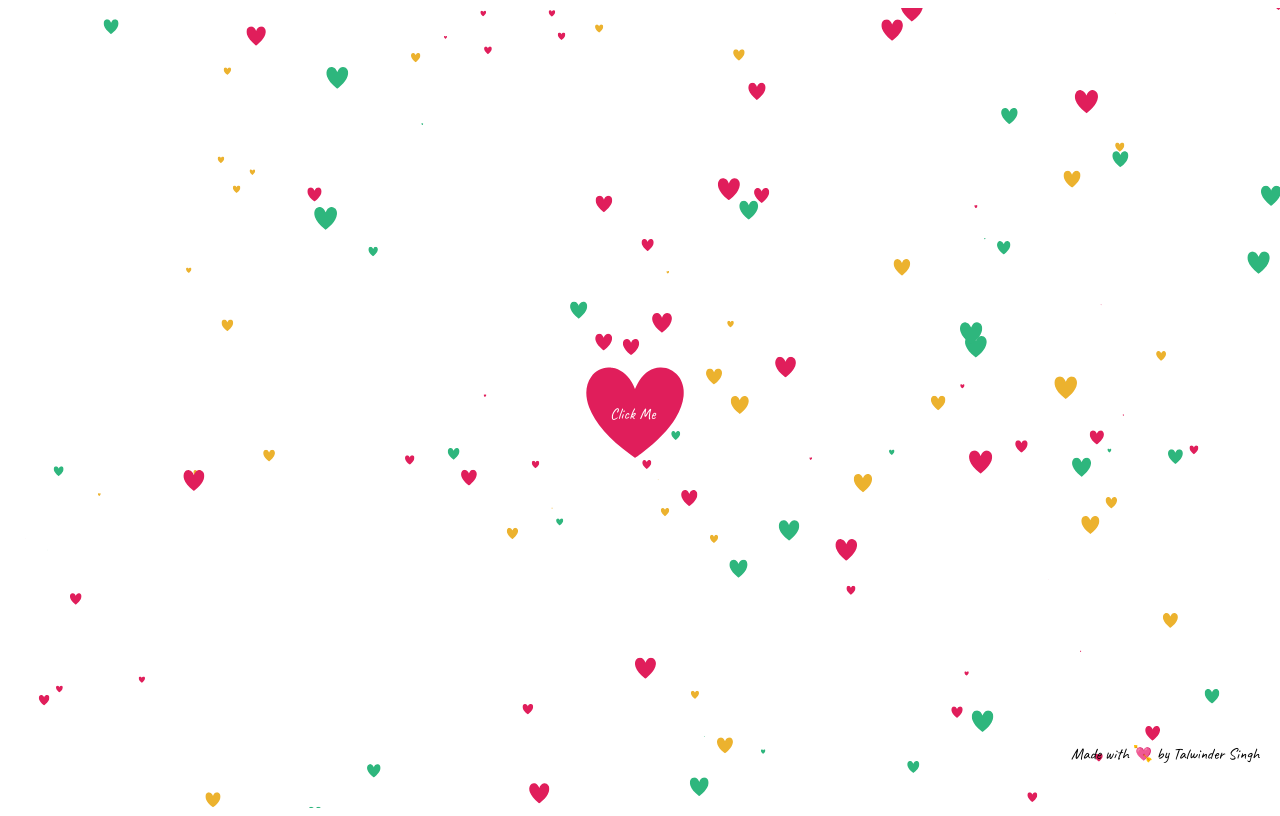
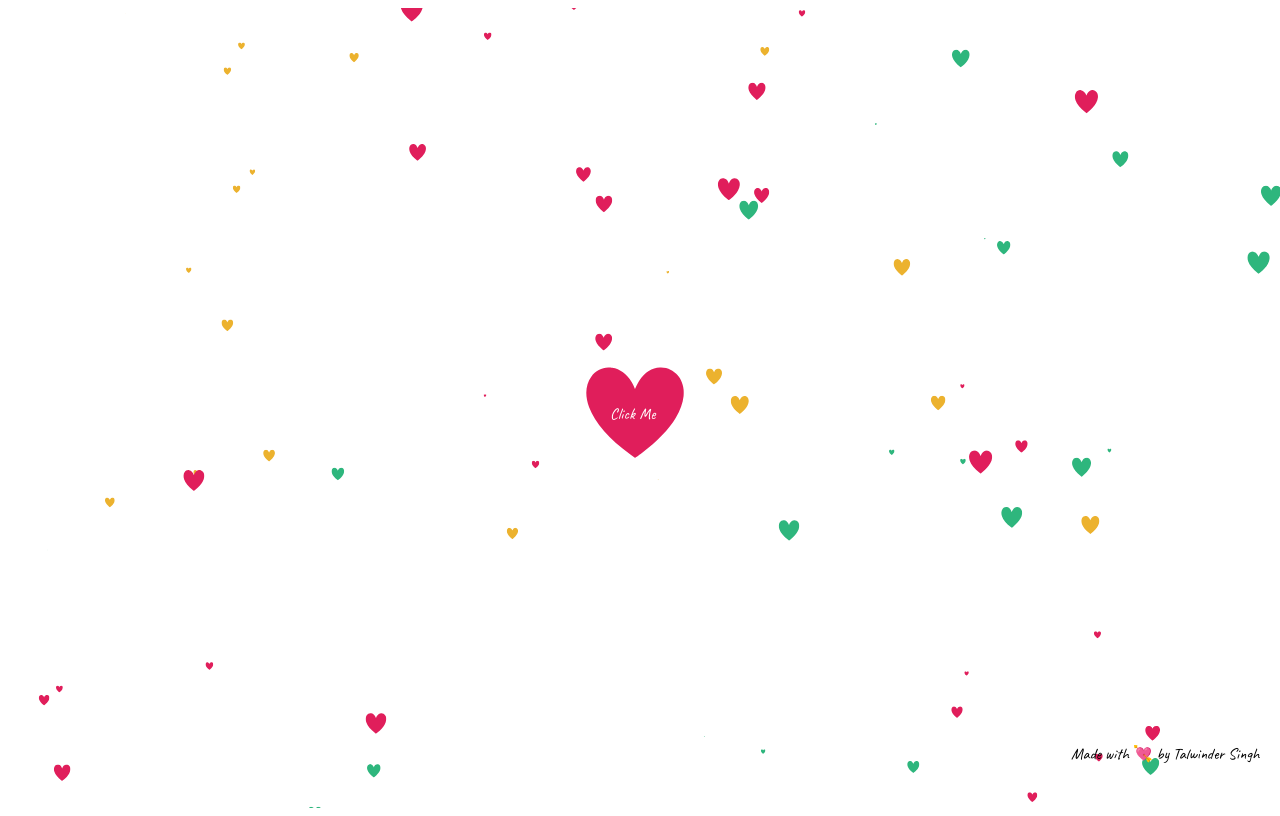
Before and after one commit to iamtalwinder/wishes, a plain HTML site: page heart.html in a window 1280 px wide. Drawn offline with Linux system fonts and the light colour scheme; animation ran at ten frames a second.

Commit message:
:zap: Drop heart number to 60

```diff
--- a/heart.html
+++ b/heart.html
@@ -38,7 +38,7 @@
     particlesJS("particles-js", {
       particles: {
         number: {
-          value: 100,
+          value: 60,
           density: {
             enable: true,
             value_area: 800,
```
